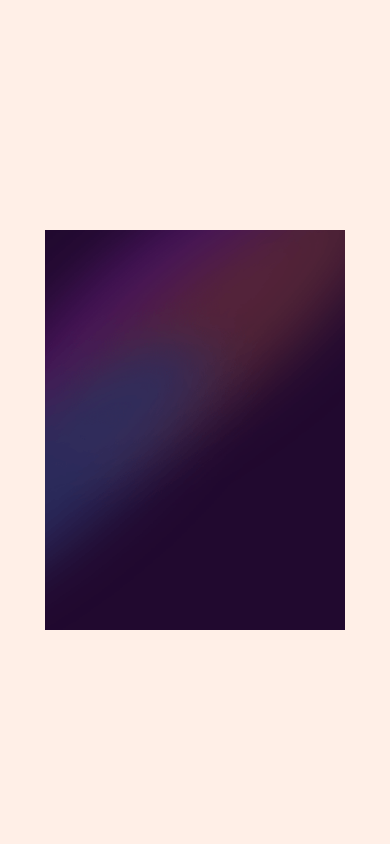
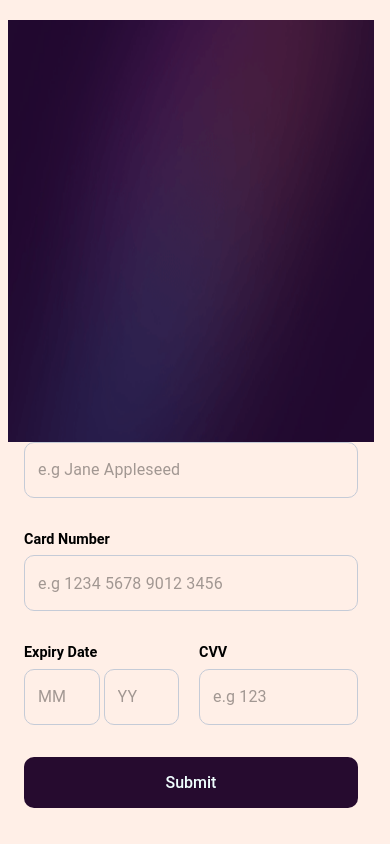
Before and after one commit to karar189/credit-card-portal-simplified-view, a React (Create React App) app: page / in a window 390 px wide. Built offline with nearby package versions, Linux system fonts and the light colour scheme.

Commit message:
basic form done

```diff
--- a/package.json
+++ b/package.json
@@ -6,6 +6,8 @@
     "@emotion/react": "^11.10.4",
     "@emotion/styled": "^11.10.4",
     "@mui/material": "^5.10.9",
+    "@mui/styles": "^5.10.9",
+    "@mui/system": "^5.10.9",
     "@testing-library/jest-dom": "^5.16.5",
     "@testing-library/react": "^13.4.0",
     "@testing-library/user-event": "^13.5.0",
--- a/src/App.js
+++ b/src/App.js
@@ -5,18 +5,18 @@ import { Container, Box, Grid } from "@mui/material";
 function App() {
   return (
     <>
+      <Container>
         <Grid
           container
-        spacing={0}
+          spacing={1}
           direction="column"
           alignItems="center"
           justifyContent="center"
           style={{ minHeight: "100vh" }}
         >
-        <Grid item xs={3}>
           <CardMain />
         </Grid>
-      </Grid>
+      </Container>
     </>
   );
 }
--- /dev/null
+++ b/src/components/CardMain/CardContents/CardContents.jsx
@@ -0,0 +1,179 @@
+import React, { useState, useEffect } from "react";
+import "./style.css";
+import { Container, Box, Grid, TextField, stack } from "@mui/material";
+import { alpha, styled } from "@mui/material/styles";
+import Button from "@mui/material/Button";
+import { purple } from "@mui/material/colors";
+
+const CssTextField = styled(TextField)({
+  "& .MuiOutlinedInput-root": {
+    "& fieldset": {
+      border: "1.5px solid #c5cbd7",
+      borderRadius: "10px",
+      maxWidth: "100%",
+    },
+    "&:hover fieldset": {
+      borderColor: "#2b0e30",
+    },
+    "&.Mui-focused fieldset": {
+      borderColor: "#2b0e30",
+    },
+  },
+});
+
+const CardContents = () => {
+  const initialValues = {
+    cardName: "",
+    cardNumber: "",
+    expiryDate: "",
+    expiryDateYear: "",
+    cvv: "",
+  };
+
+  const [formValues, setFormValues] = useState(initialValues);
+  const [formErrors, setFormErrors] = useState({});
+  const [isSubmit, setIsSubmit] = useState(false);
+
+  const handleChange = (e) => {
+    const { name, value } = e.target;
+    setFormValues({ ...formValues, [name]: value });
+    setIsSubmit(true);
+  };
+  useEffect(() => {
+    console.log(formErrors);
+    if (Object.keys(formErrors).length === 0 && isSubmit) {
+      console.log(formValues);
+    }
+  }, [formErrors]);
+  const validate = (values) => {
+    const errors = {};
+    const regex = /^[^\s@]+@[^\s@]+\.[^\s@]{2,}$/i;
+    if (!values.cardName) {
+      errors.cardName = "Card Holders name is required!";
+    }
+    if (!values.cardNumber) {
+      errors.cardNumber = "Card Number is required!";
+      // } else if (!regex.test(values.email)) {
+      //   errors.email = "This is not a valid email format!";
+    }
+    if (!values.expiryDate) {
+      errors.expiryDate = "*Required";
+    } else if (values.expiryDate.length > 2) {
+      errors.expiryDate = "MM Format";
+    }
+    if (!values.expiryDateYear) {
+      errors.expiryDateYear = "*Required";
+    } else if (values.expiryDateYear.length > 2) {
+      errors.expiryDateYear = "YY Format";
+    }
+    if (!values.cvv) {
+      errors.cvv = "*Required";
+    } else if (values.cvv.length > 3) {
+      errors.cvv = "CVV Format";
+    }
+    return errors;
+  };
+  const handleSubmit = (e) => {
+    e.preventDefault();
+    setFormErrors(validate(formValues));
+    setIsSubmit(true);
+  };
+
+  return (
+    <>
+      <Grid>
+        <Container>
+          <Grid>
+            <form onSubmit={handleSubmit}>
+              <div className="form-box">
+                <CssTextField
+                  variant="outlined"
+                  placeholder="e.g Jane Appleseed"
+                  type="name"
+                  name="cardName"
+                  id="name-field"
+                  value={formValues.cardName}
+                  onChange={handleChange}
+                />
+                <p>{formErrors.cardName}</p>
+              </div>
+              <br />
+              <div className="form-box">
+                <label htmlFor="">Card Number</label>
+                <CssTextField
+                  variant="outlined"
+                  placeholder="e.g 1234 5678 9012 3456"
+                  type="number"
+                  name="cardNumber"
+                  id="number-field"
+                  value={formValues.cardNumber}
+                  onChange={handleChange}
+                />
+                <p>{formErrors.cardNumber}</p>
+              </div>
+              <br />
+              <Grid container spacing={2}>
+                <Grid item xs={6}>
+                  <Grid container spacing={2}>
+                    <Grid item xs={12} md={12}>
+                      <div className="form-box2">
+                        <label htmlFor="date-field">Expiry Date</label>
+                        <div className="box2-field">
+                          <CssTextField
+                            variant="outlined"
+                            placeholder="MM"
+                            type="number"
+                            name="expiryDate"
+                            id="date-field"
+                            value={formValues.expiryDate}
+                            onChange={handleChange}
+                          />
+                          <p>{formErrors.expiryDate}</p>
+                          <CssTextField
+                            variant="outlined"
+                            placeholder="YY"
+                            type="number"
+                            name="expiryDateYear"
+                            id="date-field"
+                            value={formValues.expiryDateYear}
+                            onChange={handleChange}
+                          />
+                          <p>{formErrors.expiryDateYear}</p>
+                        </div>
+                      </div>
+                    </Grid>
+                    {/* <Grid item xs={6}></Grid> */}
+                  </Grid>
+                </Grid>
+                <Grid item xs={6} md={6}>
+                  <div className="form-box">
+                    <label htmlFor="">CVV</label>
+                    <CssTextField
+                      variant="outlined"
+                      placeholder="e.g 123"
+                      type="number"
+                      name="cvv"
+                      id="cvv-field"
+                      value={formValues.cvv}
+                      onChange={handleChange}
+                    />
+                    <p>{formErrors.cvv}</p>
+                  </div>
+                </Grid>
+              </Grid>
+              <br />
+              <div className="form-button">
+                <button style={{ border: "none", margin: "0" }}>
+                  {/* <ColorButton variant="contained">SUBMIT</ColorButton> */}
+                  <p>Submit</p>
+                </button>
+              </div>
+            </form>
+          </Grid>
+        </Container>
+      </Grid>
+    </>
+  );
+};
+
+export default CardContents;
--- /dev/null
+++ b/src/components/CardMain/CardContents/style.css
@@ -0,0 +1,73 @@
+.cardContents {
+  position: relative;
+  top: 50%;
+  left: 70%;
+  transform: translate(-50%, -50%);
+  width: 100%;
+}
+
+.form-box {
+  display: flex;
+  flex-direction: column;
+}
+.form-box label {
+  margin-bottom: 0.4rem;
+  font-family: "Roboto", sans-serif;
+  font-size: 0.9rem;
+  font-weight: 600;
+  line-height: 1.2rem;
+}
+.form-box p {
+  margin: 6px 2px;
+  padding: 0;
+  font-size: smaller;
+  color: rgb(234, 66, 66);
+  font-family: "Roboto", sans-serif;
+}
+
+.form-box2 {
+  display: flex;
+  flex-direction: column;
+}
+.form-box2 label {
+  margin-bottom: 0.4rem;
+  font-family: "Roboto", sans-serif;
+  font-size: 0.9rem;
+  font-weight: 600;
+  line-height: 1.2rem;
+}
+.form-box2 p {
+  margin: 6px 2px;
+  padding: 0;
+  font-size: smaller;
+  color: rgb(234, 66, 66);
+  font-family: "Roboto", sans-serif;
+}
+.box2-field {
+  display: flex;
+  flex-direction: row;
+  justify-content: space-between;
+}
+
+.form-button {
+  display: flex;
+  flex-direction: column;
+}
+.form-button button {
+  margin-top: 1rem;
+  /* padding: 0.5rem 1rem; */
+  border: none;
+  border-radius: 10px;
+  color: azure;
+  background-color: #260b2f;
+  font-family: "Roboto", sans-serif;
+  font-size: medium;
+  font-weight: 500;
+  line-height: 1.1rem;
+  cursor: pointer;
+}
+
+.form-button button:hover {
+  background-color: #3b0f3f;
+  transition: 0.2s ease-in;
+}
--- a/src/components/CardMain/CardMain.jsx
+++ b/src/components/CardMain/CardMain.jsx
@@ -1,22 +1,25 @@
 import React from "react";
 import "./style.css";
 import left from "../../images/bg-main-desktop.png";
+import mobileleft from "../../images/bg-main-mobile.png";
 
 import { Container, Box, Grid } from "@mui/material";
+
+import CardContents from "./CardContents/CardContents";
 
 const CardMain = () => {
   return (
     <>
-      <Container>
-        <Box sx={{ flexGrow: 1 }} className="card">
-          <Grid container spacing={2}>
-            <Grid item xs={4}>
-              <img src={left} alt="" />
-            </Grid>
-            <Grid item xs={8}></Grid>
-          </Grid>
-        </Box>
-      </Container>
+      <Grid container className="card">
+        <Grid item xs={12} md={4}>
+          <img src={left} id="desktopViewImg" />
+          <img src={mobileleft} id="mobileViewImg" />
+        </Grid>
+        <Grid item xs={12} md={8}>
+          <CardContents />
+          {/* <Test /> */}
+        </Grid>
+      </Grid>
     </>
   );
 };
--- a/src/components/CardMain/style.css
+++ b/src/components/CardMain/style.css
@@ -1,8 +1,28 @@
 .card {
-  height: 400px;
-  width: 300px;
+  /* height: 100vh; */
+  width: 90vw;
 }
 .card img {
-  height: 400px;
-  width: 300px;
+  height: 90vh;
+  width: 100%;
 }
+#mobileViewImg {
+  display: none;
+}
+#desktopViewImg {
+  display: block;
+}
+@media screen and (max-width: 768px) {
+  .card {
+    width: 100vw;
+  }
+  .card img {
+    height: 50vh;
+  }
+  #mobileViewImg {
+    display: block;
+  }
+  #desktopViewImg {
+    display: none;
+  }
+}
```
Also changed, not shown: 1 other file (tests, documents, lock files or other folders). Lines whose indentation alone changed are shown as unchanged.
